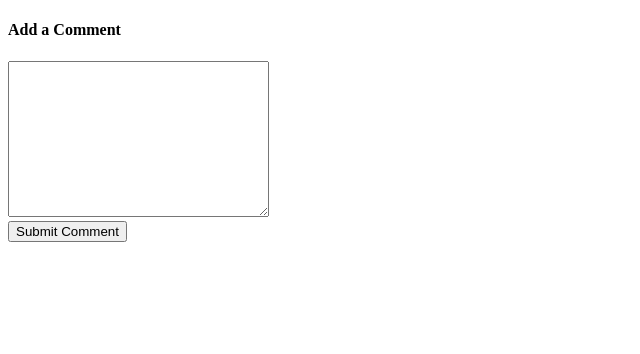
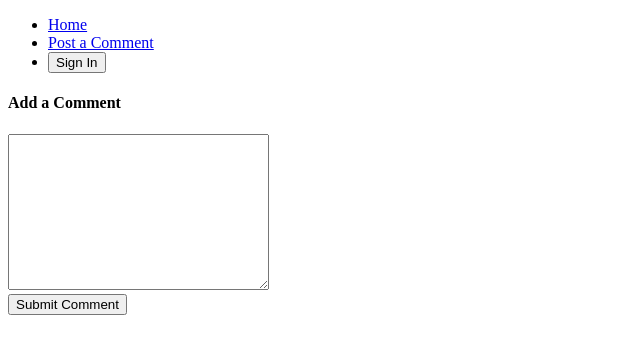
Before and after one commit to pbie42/red_tetris, a React app: page /post in a window 1280 px wide. Shown: the top 354 px of the page, without its empty margins (0-640 px from the left). Built offline with nearby package versions, Linux system fonts and the light colour scheme.

Commit message:
[Add] - React router to separate project into different routes. Tests updated

```diff
--- a/package.json
+++ b/package.json
@@ -47,6 +47,7 @@
     "react-dev-utils": "^7.0.1",
     "react-dom": "^16.8.1",
     "react-redux": "^6.0.0",
+    "react-router-dom": "^4.3.1",
     "redux": "^4.0.1",
     "resolve": "1.8.1",
     "sass-loader": "7.1.0",
--- a/src/actions/index.js
+++ b/src/actions/index.js
@@ -1,9 +1,15 @@
-import { SAVE_COMMENT } from 'actions/types';
+import { CHANGE_AUTH, SAVE_COMMENT } from 'actions/types';
 
-// eslint-disable-next-line
 export function saveComment(comment) {
   return {
     type: SAVE_COMMENT,
     payload: comment,
   };
 }
+
+export function changeAuth(isLoggedIn) {
+  return {
+    type: CHANGE_AUTH,
+    payload: isLoggedIn,
+  };
+}
--- a/src/actions/types.js
+++ b/src/actions/types.js
@@ -1 +1,2 @@
-export const SAVE_COMMENT = 'SAVE_COMMENT'; //eslint-disable-line
+export const SAVE_COMMENT = 'SAVE_COMMENT';
+export const CHANGE_AUTH = 'CHANGE_AUTH';
--- a/src/components/App.jsx
+++ b/src/components/App.jsx
@@ -1,11 +1,58 @@
 import React from 'react';
-
+import PropTypes from 'prop-types';
+import { connect } from 'react-redux';
+import { Route, Link } from 'react-router-dom';
+import * as actions from 'actions';
 import CommentList from './CommentList';
 import CommentBox from './CommentBox';
 
-export default () => (
-  <div>
-    <CommentBox />
-    <CommentList />
-  </div>
-);
+const App = ({ auth, changeAuth }) => {
+  const renderButton = () => {
+    if (auth) {
+      return (
+        <button type="submit" onClick={() => changeAuth(false)}>
+          Sign Out
+        </button>
+      );
+    }
+    return (
+      <button type="submit" onClick={() => changeAuth(true)}>
+        Sign In
+      </button>
+    );
+  };
+
+  const renderHeader = () => (
+    <ul>
+      <li>
+        <Link to="/">Home</Link>
+      </li>
+      <li>
+        <Link to="/post">Post a Comment</Link>
+      </li>
+      <li>{renderButton()}</li>
+    </ul>
+  );
+
+  return (
+    <div>
+      {renderHeader()}
+      <Route path="/post" component={CommentBox} />
+      <Route path="/" exact component={CommentList} />
+    </div>
+  );
+};
+
+App.propTypes = {
+  auth: PropTypes.bool.isRequired,
+  changeAuth: PropTypes.func.isRequired,
+};
+
+function mapStateToProps(state) {
+  return { auth: state.auth };
+}
+
+export default connect(
+  mapStateToProps,
+  actions,
+)(App);
--- a/src/components/CommentList.jsx
+++ b/src/components/CommentList.jsx
@@ -11,6 +11,7 @@ class CommentList extends Component {
   render() {
     return (
       <div>
+        <h4>Comment List</h4>
         <ul>{this.renderComments()}</ul>
       </div>
     );
--- a/src/index.jsx
+++ b/src/index.jsx
@@ -1,11 +1,14 @@
 import React from 'react';
 import ReactDOM from 'react-dom';
+import { BrowserRouter, Route } from 'react-router-dom';
 import Root from 'Root';
 import App from './components/App';
 
 ReactDOM.render(
   <Root>
-    <App />
+    <BrowserRouter>
+      <Route path="/" component={App} />
+    </BrowserRouter>
   </Root>,
   document.querySelector('#root'),
 );
--- /dev/null
+++ b/src/reducers/auth.js
@@ -0,0 +1,11 @@
+import { CHANGE_AUTH } from 'actions/types';
+
+export default (state = false, { type, payload }) => {
+  switch (type) {
+    case CHANGE_AUTH:
+      return payload;
+
+    default:
+      return state;
+  }
+};
--- a/src/reducers/index.js
+++ b/src/reducers/index.js
@@ -1,6 +1,8 @@
 import { combineReducers } from 'redux';
 import commentsReducer from 'reducers/comments';
+import authReducer from 'reducers/auth';
 
 export default combineReducers({
   comments: commentsReducer,
+  auth: authReducer,
 });
```
Also changed, not shown: 2 other files (tests, documents, lock files or other folders).
